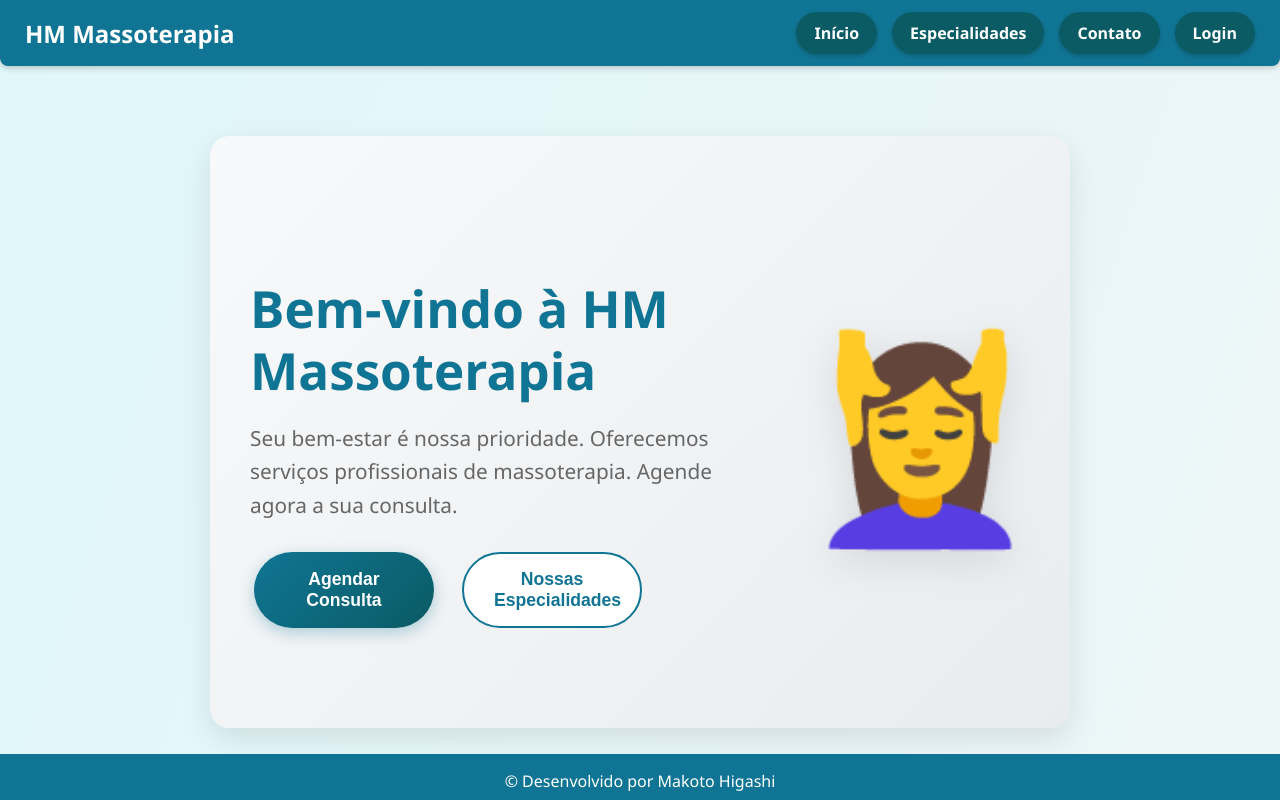
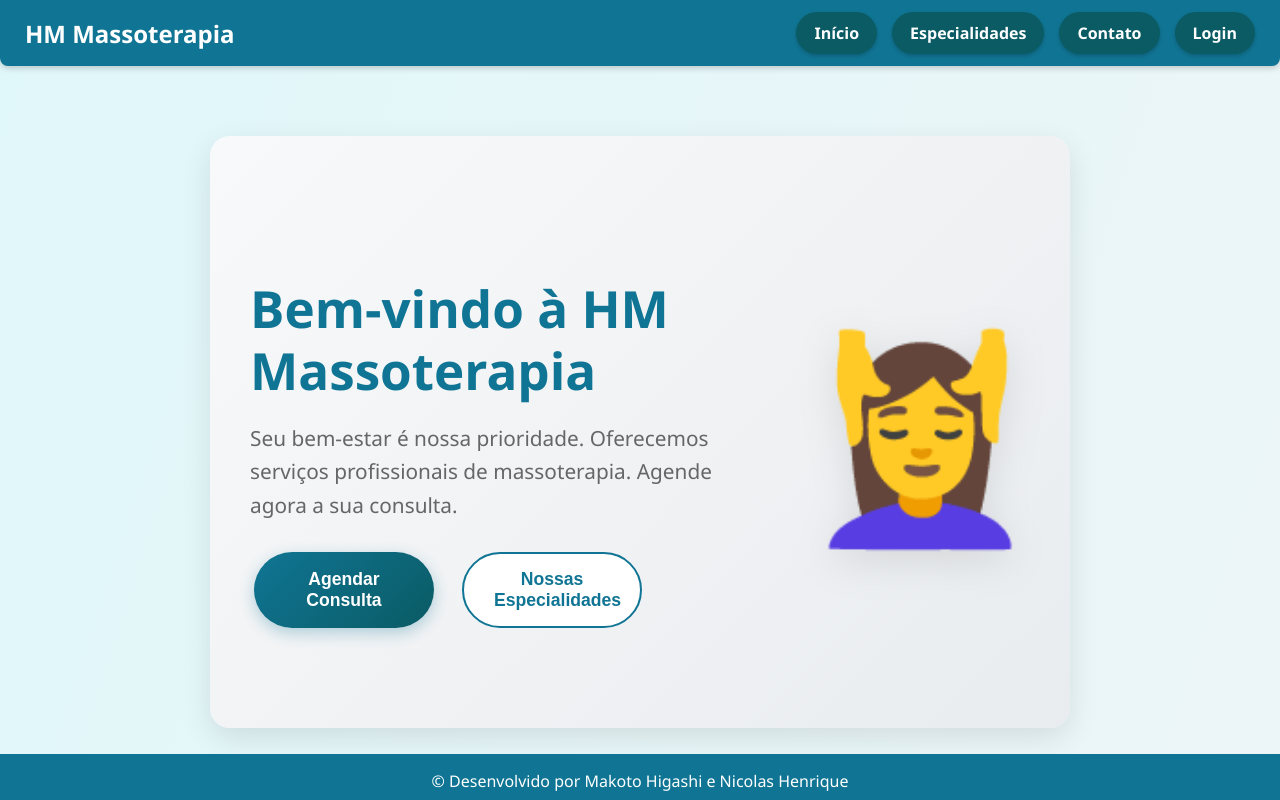
Before and after one commit to makotohigashiumc/pfc_frontend, a React (Vite) app: page / in a window 1280 px wide. Shown: the top 800 px of the page. Built offline with nearby package versions, Linux system fonts and the light colour scheme; no server answers.

Commit message:
Update footer

```diff
--- a/src/components/Footer.jsx
+++ b/src/components/Footer.jsx
@@ -10,7 +10,7 @@ function Footer() {
     // Elemento footer com classe CSS para estilização
     <footer className="footer">
       {/* Símbolo de copyright e informação do desenvolvedor */}
-      &copy; Desenvolvido por Makoto Higashi
+      &copy; Desenvolvido por Makoto Higashi e Nicolas Henrique
     </footer>
   );
 }
```
